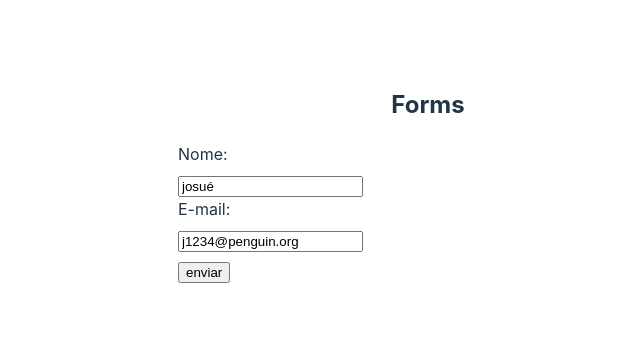
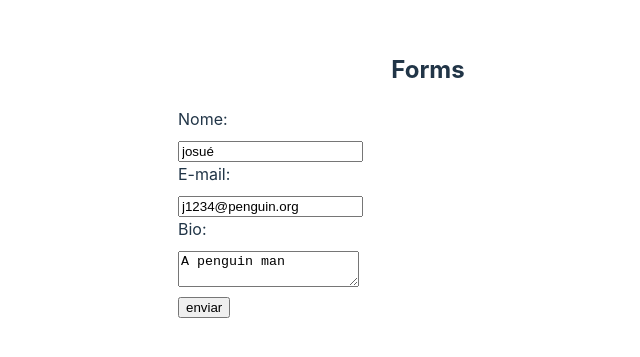
Before and after one commit to ianloron00/Forms, a React (Vite) app: page / in a window 1280 px wide. Shown: the part 225-582 px from the top of the page, without its empty margins (212-852 px from the left). Built offline with nearby package versions, Linux system fonts and the light colour scheme.

Commit message:
Insert bio

```diff
--- a/src/App.jsx
+++ b/src/App.jsx
@@ -5,7 +5,11 @@ function App() {
   return (
     <>
       <h2>Forms</h2>
-      <MyForm user={{ name: "josué", email: "j1234@penguin.org" }}/>
+      <MyForm user={ {
+          name: "josué",
+          email: "j1234@penguin.org",
+          bio: "A penguin man"
+        } }/>
     </>
   )
 }
--- a/src/components/MyForm.jsx
+++ b/src/components/MyForm.jsx
@@ -4,13 +4,15 @@ import {useState} from 'react'
 const MyForm = ({ user }) => {
   const [name, setName] = useState(user ? user.name : '')
   const [email, setEmail] = useState(user ? user.email : '')
+  const [bio, setBio] = useState(user ? user.bio : '')
 
   const handleSubmit = (e) => {
     e.preventDefault()
     console.log("Enviando formulário...")
-    console.log(name, email)
+    console.log(name, email, bio)
     setName('')
     setEmail('')
+    setBio('')
   }
 
   return(
@@ -31,6 +33,11 @@ const MyForm = ({ user }) => {
             onChange={(e) => setEmail(e.target.value)}
             value={email} />
         </label>
+        <label>Bio: </label>
+        <textarea name="bio"
+        placeholder="Descrição do usuário"
+        onChange={(e) => setBio(e.target.name)}
+        value={bio} />
         <input type="submit" value="enviar" />
       </form>
     </div>
```
